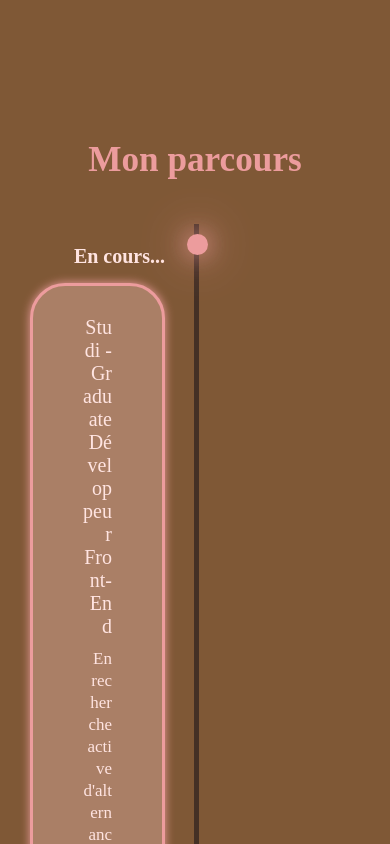
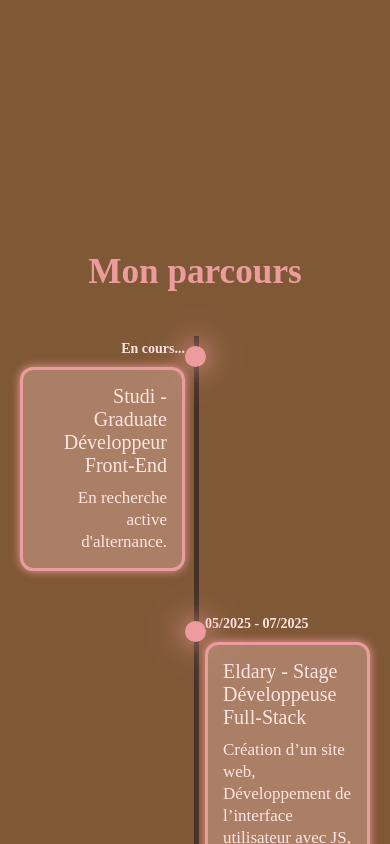
Before and after one commit to k0uka/k0uka.github.io, a website: page index.html in a window 390 px wide. Shown: the part 1954-2798 px from the top of the page. Drawn offline with Linux system fonts and the light colour scheme; a web font is replaced by a local one.

Commit message:
Update style.css

```diff
--- a/css/style.css
+++ b/css/style.css
@@ -819,9 +819,9 @@ header #menu-icon{
         margin-top: 3rem;
     }
     .quisuisje-box p{
-        max-width: 600px;
+        max-width:600px;
+        font-size: 16px;
         margin: 0 auto;
-        font-size: 14px;
     }
     .quisuisje-img img{
         width: 32vw;
@@ -830,10 +830,47 @@ header #menu-icon{
     .timeline-item .timeline-content p{
         font-size: 17px;
     }
-    .timeline-item{
-        width: 100%;
-        padding: 15px;
+    .timeline-item:nth-child(odd) {
+        padding-right: calc(50% + 10px) !important;
+        text-align: right;
     }
+    .timeline-item:nth-child(even) {
+        padding-left: calc(50% + 10px) !important;
+        text-align: left;
+    }
+
+    .timeline-content {
+        width: 165px !important;
+        max-width: 170px !important;
+        min-width: 150px !important;
+
+        padding: 15px !important;
+        border-radius: 1.5rem !important;
+        display: inline-block !important;
+
+    }
+
+
+
+    .timeline-dot {
+        position: absolute !important;
+        left: calc(50% - 10.5px) !important; /* Aligne pile sur la ligne de 5px */
+
+        width: 21px !important;
+        height: 21px !important;
+        min-width: 21px !important;
+        min-height: 21px !important;
+        max-width: 21px !important;
+        max-height: 21px !important;
+    }
+
+
+    .timeline-date {
+    font-size: 14px !important;
+    margin: 5px 0 10px !important;
+}
+
+
     .projets-box .projets-card p{
         font-size: 17px;
     }
```
